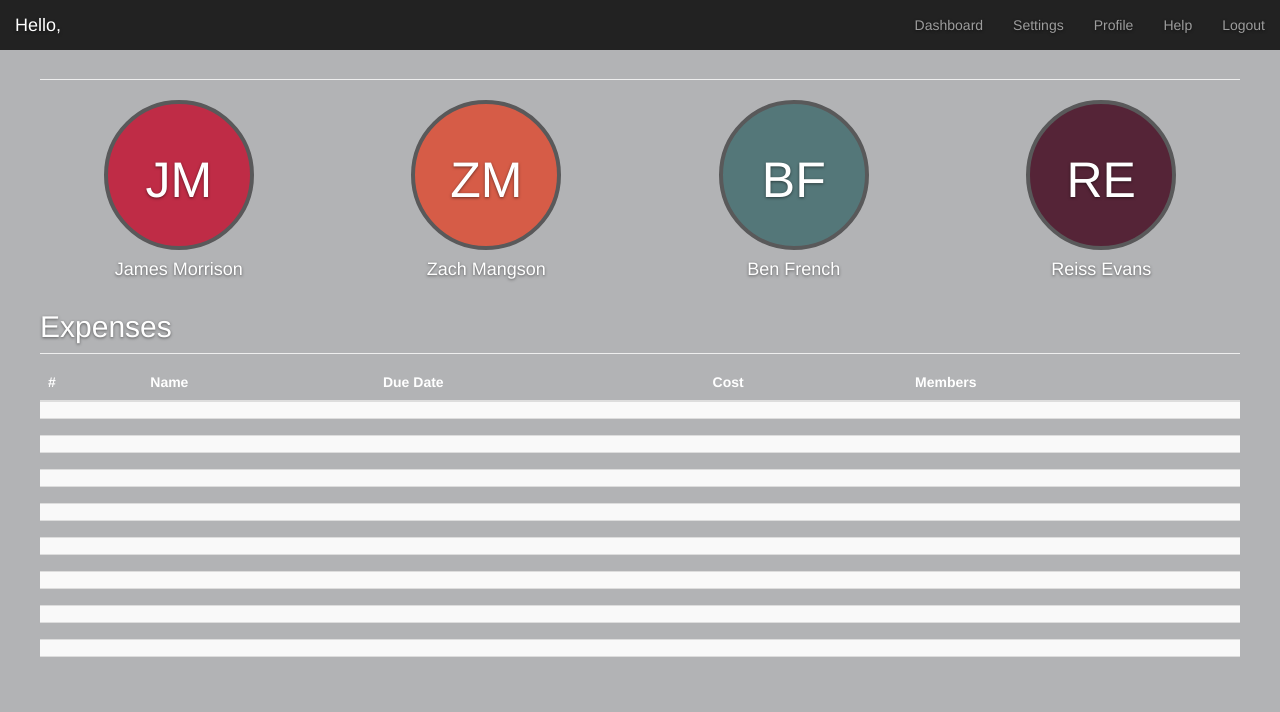
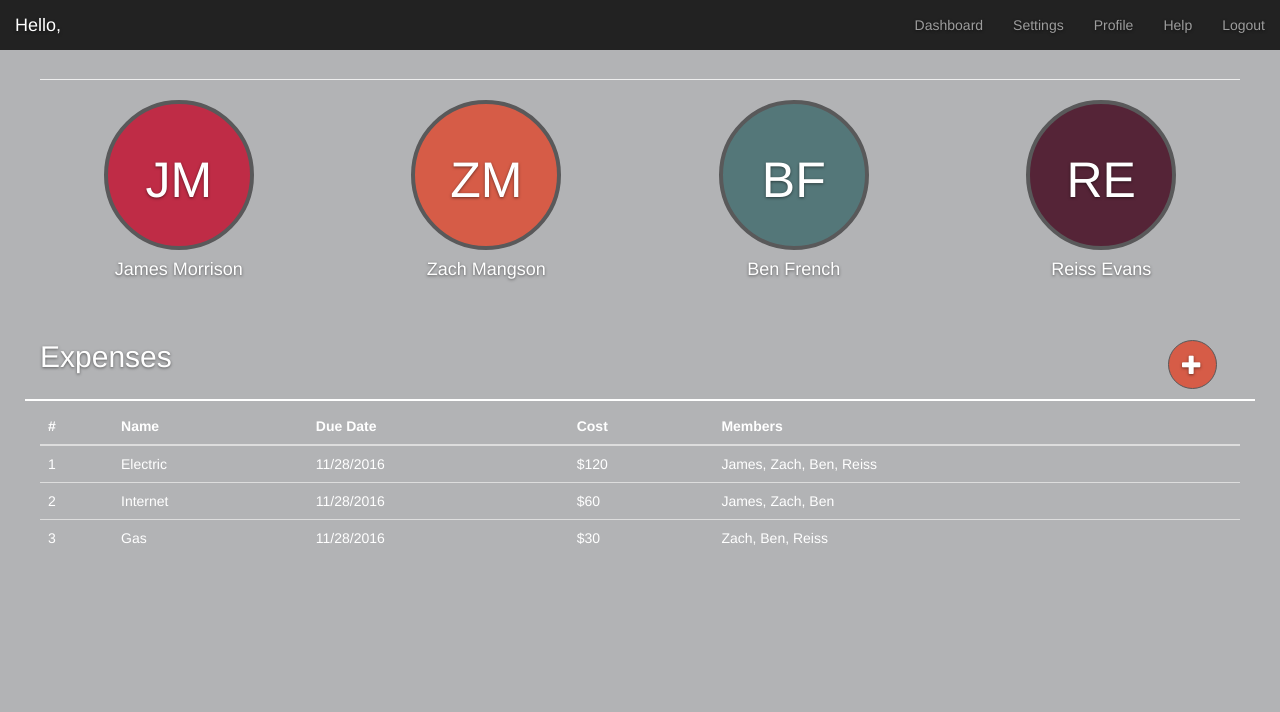
Before and after one commit to nherlihy/Apartment_Managment, a Django app: template app/templates/dashboard.html in a window 1280 px wide. Shown: the top 712 px of the page. Run offline with Django 3.2, Linux system fonts and the light colour scheme; the template is opened without the code that fills it, so the values that code supplies are empty; some libraries are stand-ins or nearby versions.

Commit message:
expense table and button

```diff
--- a/app/static/css/dashboard.css
+++ b/app/static/css/dashboard.css
@@ -11,6 +11,7 @@
   --themeGreen: #547779;
   --themeLightGray: #B2B3B5;
   --themeDarkGray: #59595A;
+  --themeTableHover: #8E8F90;
 }
 body {
   color: white;
@@ -65,7 +66,32 @@ h4 {
     border: 4px solid var(--themeDarkGray);
 }
 
+.btn-circle {
+  width: 49px;
+  height: 49px;
+  text-align: center;
+  padding: 5px 0;
+  font-size: 20px;
+  line-height: 2.00;
+  border-radius: 50%;
+  background-color: var(--themeOrange);
+  border-color: var(--themeDarkGray);
+}
 
+#expense-table{
+  margin-top: 30px;
+}
+
+hr {
+  width: 100%;
+  display: block;
+  border-top: 1px solid;
+  margin-top: 0.5em;
+  margin-bottom: 0.5em;
+  border-width: 2px;
+  color: #ffffff;
+  background-color: #ffffff;
+}
 
 
 /*
@@ -156,6 +182,10 @@ h4 {
   text-shadow: none;
 }
 
+.table-hover tbody tr:hover{
+  background-color: #8E8F90;
+}
+
 #expenses tr{
   line-height: 14px;
 }
--- a/app/templates/dashboard.html
+++ b/app/templates/dashboard.html
@@ -1,4 +1,5 @@
 <!DOCTYPE html>
+{% load static %}
 <html lang="en">
   <head>
     <meta charset="utf-8">
@@ -44,7 +45,9 @@
     </nav>
 
     <div class="container-fluid">
+
       <div class="row">
+
         <div id="mainContent" class="col-sm-9 col-sm-offset-3 col-md-10 col-md-offset-2 main">
 
           <h1 class="page-header">{{ request.user.member.group.name }}</h1>
@@ -57,29 +60,43 @@
               </div>
               <h4>James Morrison</h4>
             </div>
+
             <div class="col-xs-6 col-sm-3 placeholder">
                <div class="profile-image profile-general profile-2">
                   <span>ZM</span>
                 </div>
               <h4>Zach Mangson</h4>
             </div>
+
             <div class="col-xs-6 col-sm-3 placeholder">
                  <div class="profile-image profile-general profile-3">
                   <span>BF</span>
                 </div>
               <h4>Ben French</h4>
             </div>
+
             <div class="col-xs-6 col-sm-3 placeholder">
                 <div class="profile-image profile-general profile-4">
                   <span>RE</span>
                 </div>
               <h4>Reiss Evans</h4>
             </div>
+
           </div>
 
-          <h2 class="sub-header">Expenses</h2>
+          <div class="row placeholders" id="expense-table">
+            <div class="col-md-11 placeholder">
+                <h2>Expenses</h2>
+            </div>
+            <div class="col-md-1 placeholder">
+              <h2><a href="#" class="btn btn-circle btn-primary"><i class="glyphicon glyphicon-plus"></i></a></h2>
+            </div>
+           <hr>
+          </div>
+
+
           <div class="table-responsive">
-            <table id="expenses" class="table table-striped">
+            <table id="expenses" class="table table-hover">
               <thead>
                 <tr>
                   <th>#</th>
@@ -91,116 +108,25 @@
               </thead>
               <tbody>
                 <tr>
-                  <td></td>
-                  <td></td>
-                  <td></td>
-                  <td></td>
-                  <td></td>
+                  <td>1</td>
+                  <td>Electric</td>
+                  <td>11/28/2016</td>
+                  <td>$120</td>
+                  <td>James, Zach, Ben, Reiss</td>
                 </tr>
                 <tr>
-                  <td></td>
-                  <td></td>
-                  <td></td>
-                  <td></td>
-                  <td></td>
+                  <td>2</td>
+                  <td>Internet</td>
+                  <td>11/28/2016</td>
+                  <td>$60</td>
+                  <td>James, Zach, Ben</td>
                 </tr>
                 <tr>
-                  <td></td>
-                  <td></td>
-                  <td></td>
-                  <td></td>
-                  <td></td>
-                </tr>
-                <tr>
-                  <td></td>
-                  <td></td>
-                  <td></td>
-                  <td></td>
-                  <td></td>
-                </tr>
-                <tr>
-                  <td></td>
-                  <td></td>
-                  <td></td>
-                  <td></td>
-                  <td></td>
-                </tr>
-                <tr>
-                  <td></td>
-                  <td></td>
-                  <td></td>
-                  <td></td>
-                  <td></td>
-                </tr>
-                <tr>
-                  <td></td>
-                  <td></td>
-                  <td></td>
-                  <td></td>
-                  <td></td>
-                </tr>
-                <tr>
-                  <td></td>
-                  <td></td>
-                  <td></td>
-                  <td></td>
-                  <td></td>
-                </tr>
-                <tr>
-                  <td></td>
-                  <td></td>
-                  <td></td>
-                  <td></td>
-                  <td></td>
-                </tr>
-                <tr>
-                  <td></td>
-                  <td></td>
-                  <td></td>
-                  <td></td>
-                  <td></td>
-                </tr>
-                <tr>
-                  <td></td>
-                  <td></td>
-                  <td></td>
-                  <td></td>
-                  <td></td>
-                </tr>
-                <tr>
-                  <td></td>
-                  <td></td>
-                  <td></td>
-                  <td></td>
-                  <td></td>
-                </tr>
-                <tr>
-                  <td></td>
-                  <td></td>
-                  <td></td>
-                  <td></td>
-                  <td></td>
-                </tr>
-                <tr>
-                  <td></td>
-                  <td></td>
-                  <td></td>
-                  <td></td>
-                  <td></td>
-                </tr>
-                <tr>
-                  <td></td>
-                  <td></td>
-                  <td></td>
-                  <td></td>
-                  <td></td>
-                </tr>
-                <tr>
-                  <td></td>
-                  <td></td>
-                  <td></td>
-                  <td></td>
-                  <td></td>
+                  <td>3</td>
+                  <td>Gas</td>
+                  <td>11/28/2016</td>
+                  <td>$30</td>
+                  <td>Zach, Ben, Reiss</td>
                 </tr>
               </tbody>
             </table>
```
Also changed, not shown: app/static/images/add_expense.svg (added).
